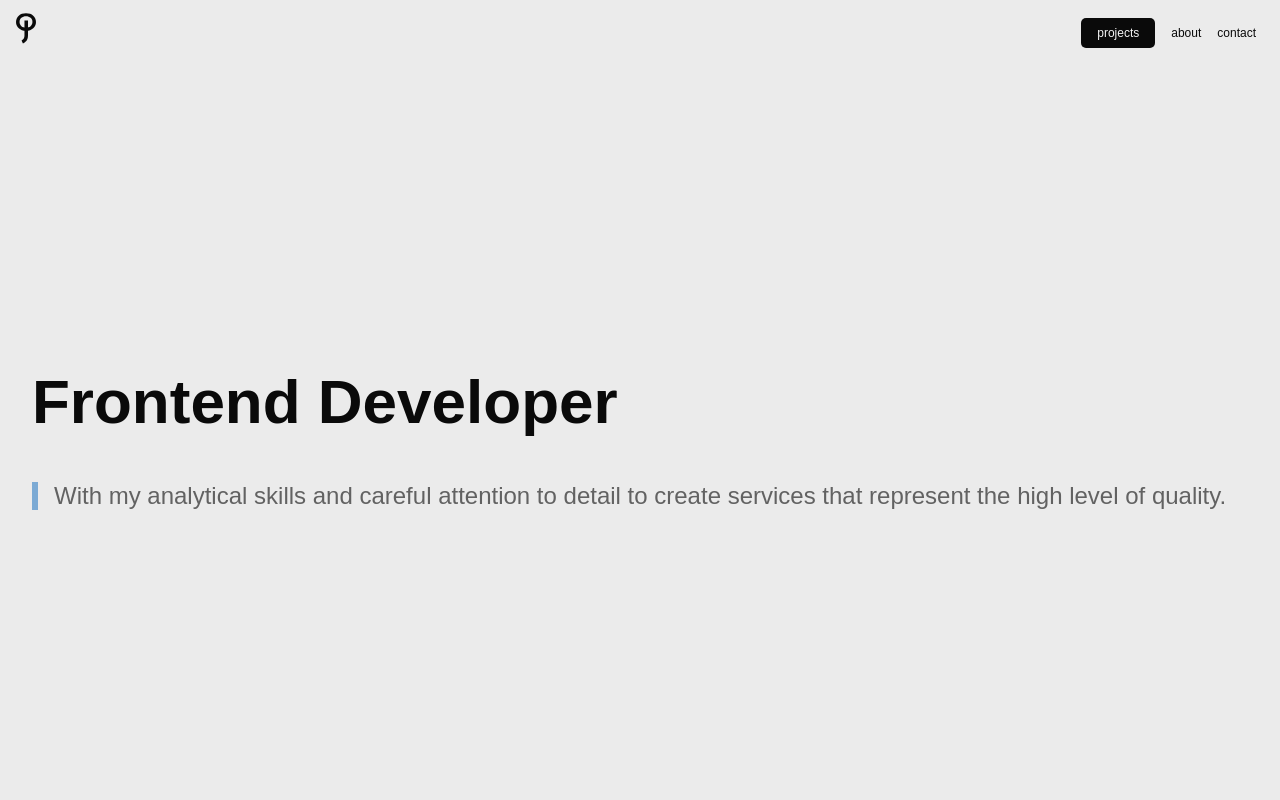
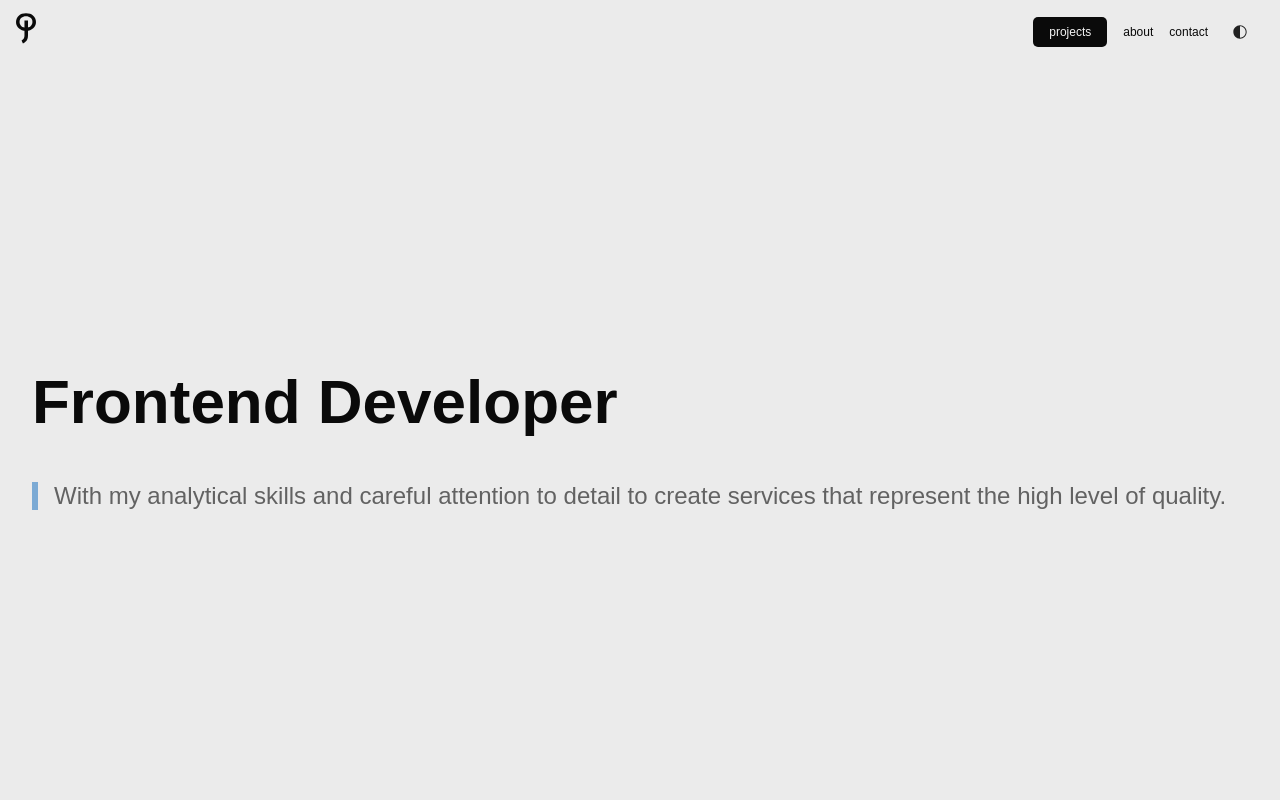
Before and after one commit to devjoppe/mi-cv-update, a React (Vite) app: page / in a window 1280 px wide. Shown: the top 800 px of the page. Built offline with nearby package versions, Linux system fonts and the light colour scheme; a web font is replaced by a local one.

Commit message:
Starting with dark mode. Find Icon

```diff
--- a/src/assets/styles/_config.scss
+++ b/src/assets/styles/_config.scss
@@ -58,6 +58,7 @@ a {
 }
 
 nav {
+    height: 28px;
     a {
         color: $font-main-color;
         // background: $background-shade-a;
@@ -125,6 +126,7 @@ span {
     }
 }
 
+// Other components
 .quote {
     display: block;
     color: #626262;
@@ -143,6 +145,13 @@ span {
 // Divs
 .filter-block {
     margin-bottom: 32px;
+}
+
+// Images
+img {
+    &.darkmode-icon {
+        height: 16px;
+    }
 }
 
 
@@ -170,7 +179,7 @@ button {
         color: $font-inverted;
     }
     &.filter {
-        border: 1px solid #dfdfdf;
+        border: 1px solid #e8e8e8;
         margin-right: 6px;
         margin-bottom: 6px;
     }
--- a/src/assets/styles/style.scss
+++ b/src/assets/styles/style.scss
@@ -4,7 +4,7 @@
 // Website layout
 @use "../../layout/layout";
 
-// Components -----
+// Components
 @use "../../components/header/header";
 @use "../../components/ProjectCard/projectcard";
 @use "../../components/LinkList/linklist";
--- a/src/components/Header/Header.tsx
+++ b/src/components/Header/Header.tsx
@@ -1,4 +1,6 @@
+// Graphics
 import Logo from '../../assets/images/jo-logo.svg'
+import darkMode from '../../assets/icons/dark-theme.svg'
 
 // React Router
 import {NavLink} from "react-router-dom";
@@ -31,6 +33,9 @@ const Header = () => {
                             contact
                         </NavLink>
                     </nav>
+                    <button>
+                        <img className="darkmode-icon" src={darkMode} alt="Dark mode" />
+                    </button>
                 </div>
             </div>
         </header>
--- a/src/components/Header/_header.scss
+++ b/src/components/Header/_header.scss
@@ -16,6 +16,16 @@
     z-index: 100;
 }
 
+.nav-wrapper {
+    display: flex;
+    align-items: center;
+    button {
+        display: flex;
+        align-items: center;
+        background: none !important;
+    }
+}
+
 .logo-wrapper {
     img {
         height: 31px;
```
Also changed, not shown: src/assets/icons/dark-theme.svg (added), src/assets/styles/style.css.
